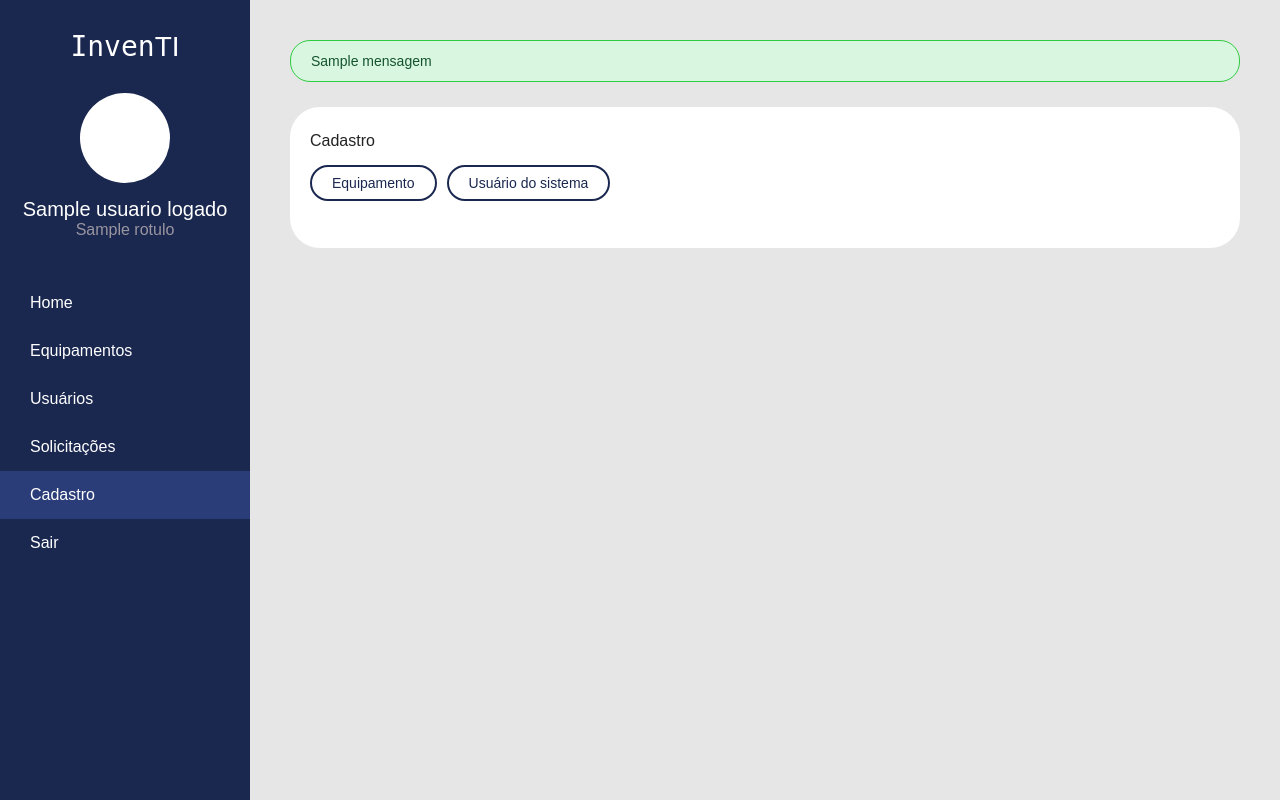
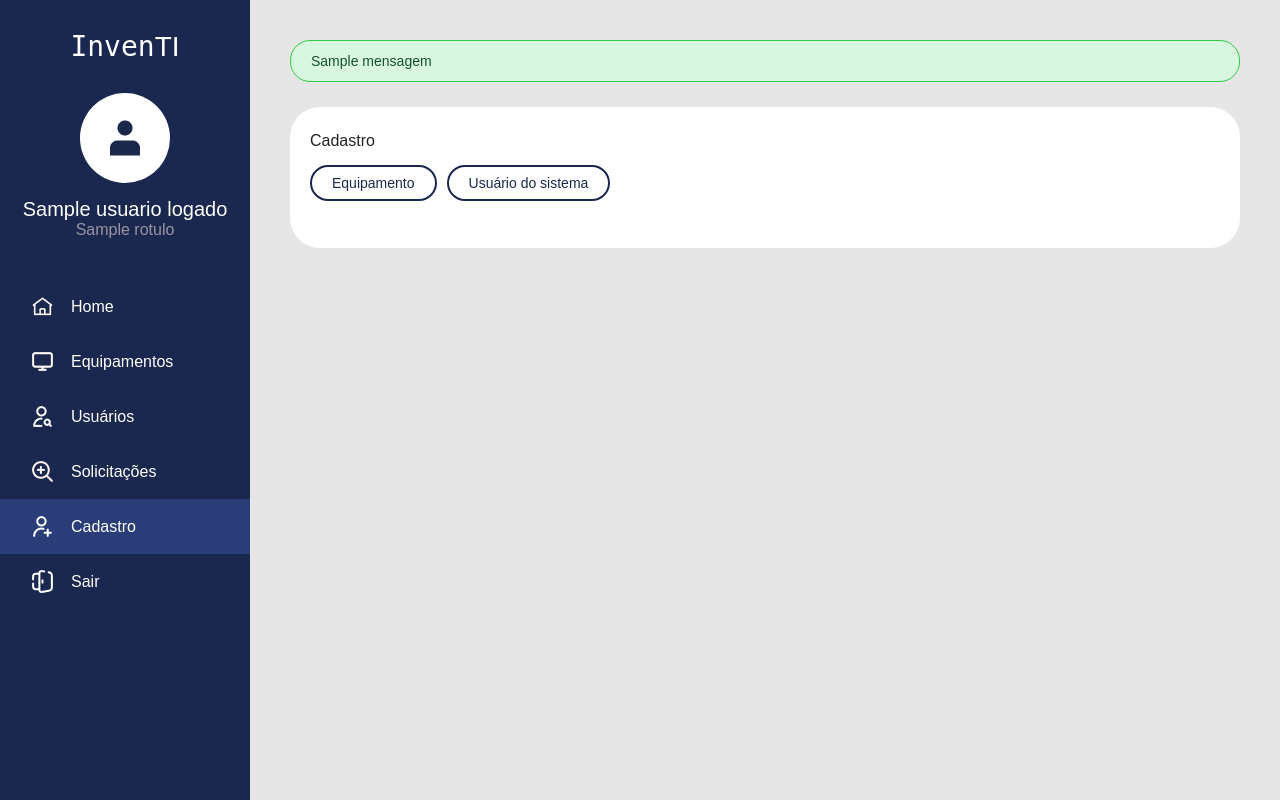
Before and after one commit to Rickzss/InvenTI, a Spring app: template src/main/resources/templates/cadastro.html in a window 1280 px wide. Run offline with Thymeleaf, Linux system fonts and the light colour scheme; the template is opened without the code that fills it: most values are stand-ins (such as "Sample title", 1, 10 or a date in 2020); data that the repository does not hold is empty; some web fonts are replaced.

Commit message:
Etapa 05 - pequenos ajustes no HTML

```diff
--- a/src/main/resources/templates/fragments/menu.html
+++ b/src/main/resources/templates/fragments/menu.html
@@ -11,23 +11,23 @@
 
         <header class="perfil">
             <h1 class="logo"><span class="inven">Inven</span>TI</h1>
-            <div class="avatar"></div>
+            <div class="avatar"><img th:src="@{/images/menu/admin.png}" alt="" width="40" height="40"></div>
             <p class="nome" th:text="${usuarioLogado.nome}">Admin</p>
             <p class="cargo" th:text="${usuarioLogado.perfil.rotulo}">Administrador</p>
         </header>
 
         <nav class="navegacao">
             <ul th:if="${usuarioLogado.administrador}">
-                <li><a th:href="@{/home}" th:classappend="${ativo == 'home'} ? 'ativo'">Home</a></li>
-                <li><a th:href="@{/equipamentos}" th:classappend="${ativo == 'equipamentos'} ? 'ativo'">Equipamentos</a></li>
-                <li><a th:href="@{/usuarios}" th:classappend="${ativo == 'usuarios'} ? 'ativo'">Usuários</a></li>
-                <li><a th:href="@{/solicitacoes}" th:classappend="${ativo == 'solicitacoes'} ? 'ativo'">Solicitações</a></li>
-                <li><a th:href="@{/cadastro}" th:classappend="${ativo == 'cadastro'} ? 'ativo'">Cadastro</a></li>
-                <li><a th:href="@{/logout}">Sair</a></li>
+                <li><a th:href="@{/home}" th:classappend="${ativo == 'home'} ? 'ativo'"><img class="icone" th:src="@{/images/menu/home.png}" alt="" width="25" height="25"><span>Home</span></a></li>
+                <li><a th:href="@{/equipamentos}" th:classappend="${ativo == 'equipamentos'} ? 'ativo'"><img class="icone" th:src="@{/images/menu/equipamentos.png}" alt="" width="25" height="25"><span>Equipamentos</span></a></li>
+                <li><a th:href="@{/usuarios}" th:classappend="${ativo == 'usuarios'} ? 'ativo'"><img class="icone" th:src="@{/images/menu/usuarios.png}" alt="" width="25" height="25"><span>Usuários</span></a></li>
+                <li><a th:href="@{/solicitacoes}" th:classappend="${ativo == 'solicitacoes'} ? 'ativo'"><img class="icone" th:src="@{/images/menu/solicitacoes.png}" alt="" width="25" height="25"><span>Solicitações</span></a></li>
+                <li><a th:href="@{/cadastro}" th:classappend="${ativo == 'cadastro'} ? 'ativo'"><img class="icone" th:src="@{/images/menu/cadastro.png}" alt="" width="25" height="25"><span>Cadastro</span></a></li>
+                <li><a th:href="@{/logout}"><img class="icone" th:src="@{/images/menu/exit.png}" alt="" width="25" height="25"><span>Sair</span></a></li>
             </ul>
             <ul th:unless="${usuarioLogado.administrador}">
-                <li><a th:href="@{/solicitacao}" class="ativo">Solicitações</a></li>
-                <li><a th:href="@{/logout}">Sair</a></li>
+                <li><a th:href="@{/solicitacao}" class="ativo"><img class="icone" th:src="@{/images/menu/solicitacoes.png}" alt="" width="25" height="25"><span>Solicitações</span></a></li>
+                <li><a th:href="@{/logout}"><img class="icone" th:src="@{/images/menu/exit.png}" alt="" width="25" height="25"><span>Sair</span></a></li>
             </ul>
         </nav>
 
```
Also changed, not shown: .mvn/wrapper/maven-wrapper.properties, README.md, pom.xml (line endings or trailing spaces), 4 other files.
